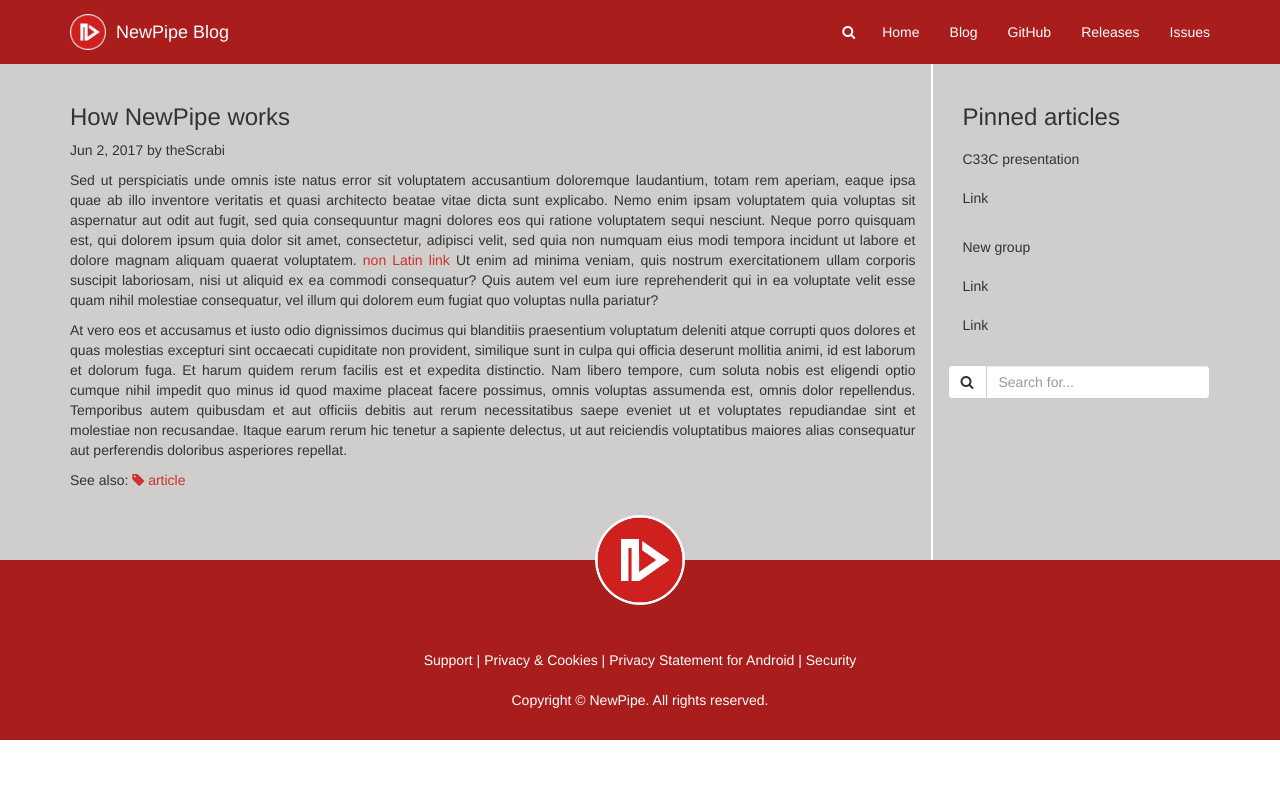
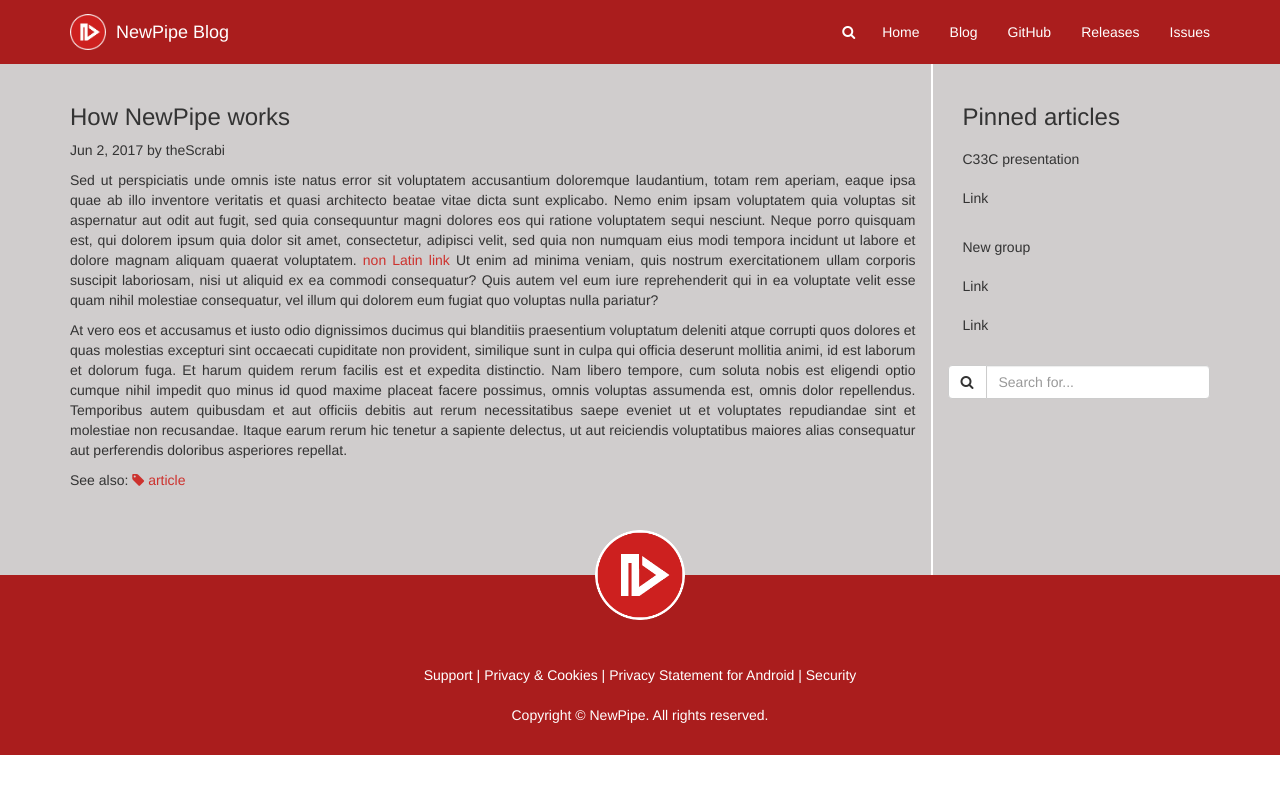
Before and after one commit to TobiGr/NewPipe-Blog, a Jekyll site: the page built from _posts/2017-06-03-how-newpipe-works.md, in a window 1280 px wide. Shown: the top 794 px of the page. Built offline with Jekyll 4.4.1, drawn with Linux system fonts in a browser that asks for light colours.

Commit message:
small CSS and HTML fixes

```diff
--- a/_includes/head.html
+++ b/_includes/head.html
@@ -40,3 +40,4 @@
     <link rel="stylesheet" href="{{ site.baseurl }}/gallery.css">
 
 </head>
+<body>
--- a/_layouts/temp5.html
+++ b/_layouts/temp5.html
@@ -1,4 +1,6 @@
+
 {% include head.html %}
+
 {% include nav.html %}
 
 <div class="post-collection">
@@ -57,4 +59,5 @@
 </div>
 
 {% include footer.html %}
+
 {% include page_end.html %}
--- a/style.css
+++ b/style.css
@@ -551,6 +551,9 @@
 .single-post a:hover, .post-collection a:hover {
     color: #AA1D1D;
 }
+.single-post article {
+    margin-bottom: 15px;
+}
 .border-box {
     border: 2px solid white;
     margin-bottom: 20px;
```
